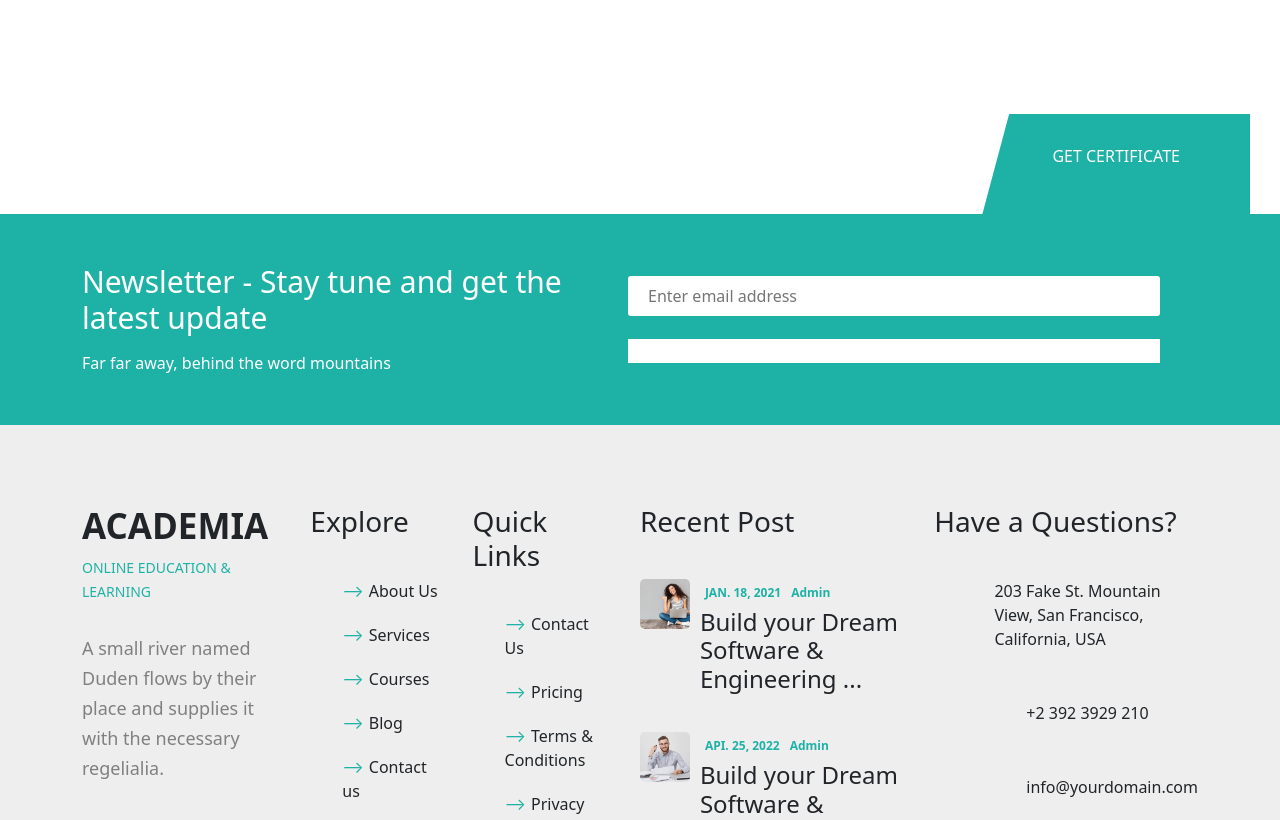
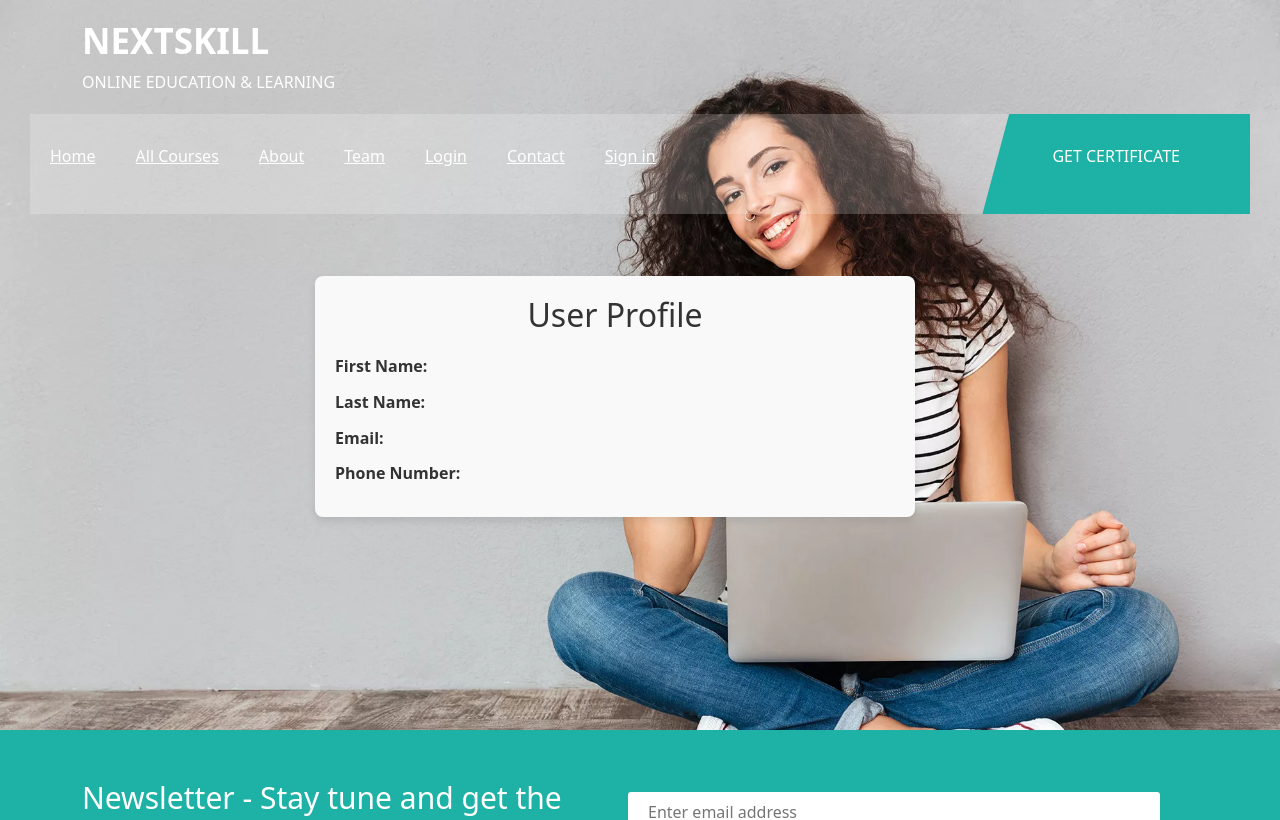
Before and after one commit to nithinkatru/E-learning-Platform---Empowering-Education-in-the-Digital-Age, a React (Create React App) app: page /StudentProfile in a window 1280 px wide. Shown: the top 820 px of the page. Built offline with nearby package versions, Linux system fonts and the light colour scheme.

Commit message:
Student Updates 1.01

```diff
--- a/package.json
+++ b/package.json
@@ -8,13 +8,15 @@
     "@testing-library/user-event": "^13.5.0",
     "axios": "^1.6.7",
     "bcryptjs": "^2.4.3",
-    "bootstrap": "^5.3.2",
+    "bootstrap": "^5.3.3",
     "cors": "^2.8.5",
     "express": "^4.18.2",
     "framer-motion": "^11.0.3",
     "md5": "^2.3.0",
     "mongoose": "^8.1.1",
+    "multer": "^1.4.5-lts.1",
     "react": "^18.2.0",
+    "react-bootstrap": "^2.10.1",
     "react-dom": "^18.2.0",
     "react-router-dom": "^6.22.3",
     "react-scripts": "5.0.1",
--- a/src/App.js
+++ b/src/App.js
@@ -15,7 +15,8 @@ import AdminDashboard from './components/Admin/Admindashboard.jsx';
 import Coursespage from './components/Admin/CoursesPage.jsx';
 import StudentDashboard from './components/StudentDashboard/StudentWelcome.jsx';
 import ExploreCourses from "./components/StudentDashboard/ExploreCourses.jsx";
-
+import StudentProfile from "./components/StudentDashboard/StudentProfile.jsx";
+import StudentLearning from "./components/StudentDashboard/StudentLearning.jsx";
 
 
 
@@ -35,13 +36,10 @@ function App() {
         <Route exact path='/coursespage' element={<Coursespage />} />
         <Route exact path='/StudentDashboard' element={<StudentDashboard />} />
         <Route exact path='/ExploreCourses' element={<ExploreCourses />} />
+        <Route exact path='/StudentProfile' element={<StudentProfile />} />
+        <Route exact path='/StudentLearning' element={<StudentLearning />} />
         <Route exact path='/courses' element={<CourseHome />} />
         <Route exact path='/team' element={<Team />} />
-
-
-
-
-
 
       </Routes>
       <Footer />
--- /dev/null
+++ b/src/components/StudentDashboard/StudentLearning.jsx
@@ -0,0 +1,18 @@
+// StudentLearning.jsx
+import React from "react";
+import 'bootstrap/dist/css/bootstrap.min.css';
+
+import { Container } from 'react-bootstrap'
+
+export default function StudentLearning() {
+    return <div>
+        <Container>
+            <h1>Hello world!</h1>
+            <div className="ratio ratio-16x9">
+                <iframe src="https://www.youtube.com/embed/zpOULjyy-n8?rel=0" title="YouTube video" allowFullscreen></iframe>
+            </div>
+        </Container>
+
+
+        </div>
+}
--- /dev/null
+++ b/src/components/StudentDashboard/StudentProfile.css
@@ -0,0 +1,28 @@
+/* StudentProfile.css */
+
+.std-container {
+    max-width: 600px;
+    margin: 20px auto;
+    padding: 20px;
+    background-color: #f9f9f9;
+    border-radius: 8px;
+    box-shadow: 0 4px 8px rgba(0,0,0,0.1);
+  }
+
+  h2 {
+    color: #333;
+    margin-bottom: 20px;
+    text-align: center;
+  }
+
+  p {
+    font-size: 16px;
+    color: #666;
+    line-height: 1.6;
+    margin-bottom: 10px;
+  }
+
+  p strong {
+    color: #333;
+    font-weight: 600;
+  }
--- a/src/components/StudentDashboard/StudentProfile.jsx
+++ b/src/components/StudentDashboard/StudentProfile.jsx
@@ -1,102 +1,45 @@
 import React, { useState, useEffect } from 'react';
+import axios from 'axios';
+
+import './StudentProfile.css';
+
 
 const StudentProfile = () => {
-    const [studentDetails, setStudentDetails] = useState({
-        email: '', // Not editable
-        name: '',  // Not editable
-        phoneNumber: '',
-        address: '',
-    });
-    const [loading, setLoading] = useState(false);
-    const [message, setMessage] = useState('');
+  const [User, setUserData] = useState({});
 
   useEffect(() => {
-        fetchStudentDetails();
-    }, []);
-
-    const fetchStudentDetails = async () => {
-        setLoading(true);
+    const fetchUserData = async () => {
+      const email = localStorage.getItem('email'); // Ensure this matches what you set during login
+      console.log("Email from localStorage:", email);
+      if (!email) {
+        console.error('No email found in localStorage');
+        return;
+      }
       try {
-            const response = await fetch('/api/student/details', {
-                method: 'GET',
-                headers: {
-                    'Content-Type': 'application/json',
-                    // Include authentication token if needed
-                },
-            });
-            if (!response.ok) {
-                throw new Error('Failed to fetch details');
-            }
-            const data = await response.json();
-            setStudentDetails(data);
+        const response = await axios.get(`http://localhost:5000/api/user/profile`, { params: { email } });
+        setUserData(response.data);
       } catch (error) {
-            setMessage(error.message);
-        } finally {
-            setLoading(false);
+        console.error('Error fetching user data:', error);
       }
     };
 
-    const handleInputChange = (e) => {
-        const { name, value } = e.target;
-        setStudentDetails(prevDetails => ({
-            ...prevDetails,
-            [name]: value,
-        }));
-    };
+    fetchUserData();
+  }, []);
 
-    const handleSubmit = async (e) => {
-        e.preventDefault();
-        setLoading(true);
-        try {
-            const response = await fetch('/api/student/details', {
-                method: 'PUT',
-                headers: {
-                    'Content-Type': 'application/json',
-                    // Include authentication token if needed
-                },
-                body: JSON.stringify({
-                    phoneNumber: studentDetails.phoneNumber,
-                    address: studentDetails.address,
-                }),
-            });
-            if (!response.ok) {
-                throw new Error('Failed to update profile');
-            }
-            setMessage('Profile updated successfully!');
-        } catch (error) {
-            setMessage(error.message);
-        } finally {
-            setLoading(false);
-        }
-    };
 
   return (
-        <div>
-            {loading ? <p>Loading...</p> : (
-                <form onSubmit={handleSubmit}>
-                    <label>Email (cannot be changed):</label>
-                    <input type="email" value={studentDetails.email} disabled />
-                    <label>Name (cannot be changed):</label>
-                    <input type="text" value={studentDetails.name} disabled />
-                    <label>Phone Number:</label>
-                    <input
-                        type="text"
-                        name="phoneNumber"
-                        value={studentDetails.phoneNumber}
-                        onChange={handleInputChange}
-                    />
-                    <label>Address:</label>
-                    <input
-                        type="text"
-                        name="address"
-                        value={studentDetails.address}
-                        onChange={handleInputChange}
-                    />
-                    <button type="submit" disabled={loading}>Update Profile</button>
-                </form>
-            )}
-            {message && <p>{message}</p>}
+    <>
+      <section className='student-hero'>
+    <div className="std-container">
+      <h2>User Profile</h2>
+      <p><strong>First Name:</strong> {User.firstName}</p>
+      <p><strong>Last Name:</strong> {User.lastName}</p>
+      <p><strong>Email:</strong> {User.email}</p>
+      <p><strong>Phone Number:</strong> {User.phoneNumber}</p>
     </div>
+    </section>
+      <div className='margin'></div>
+    </>
   );
 };
 
```
Also changed, not shown: 1 other file (tests, documents, lock files or other folders). Lines whose indentation alone changed are shown as unchanged.
